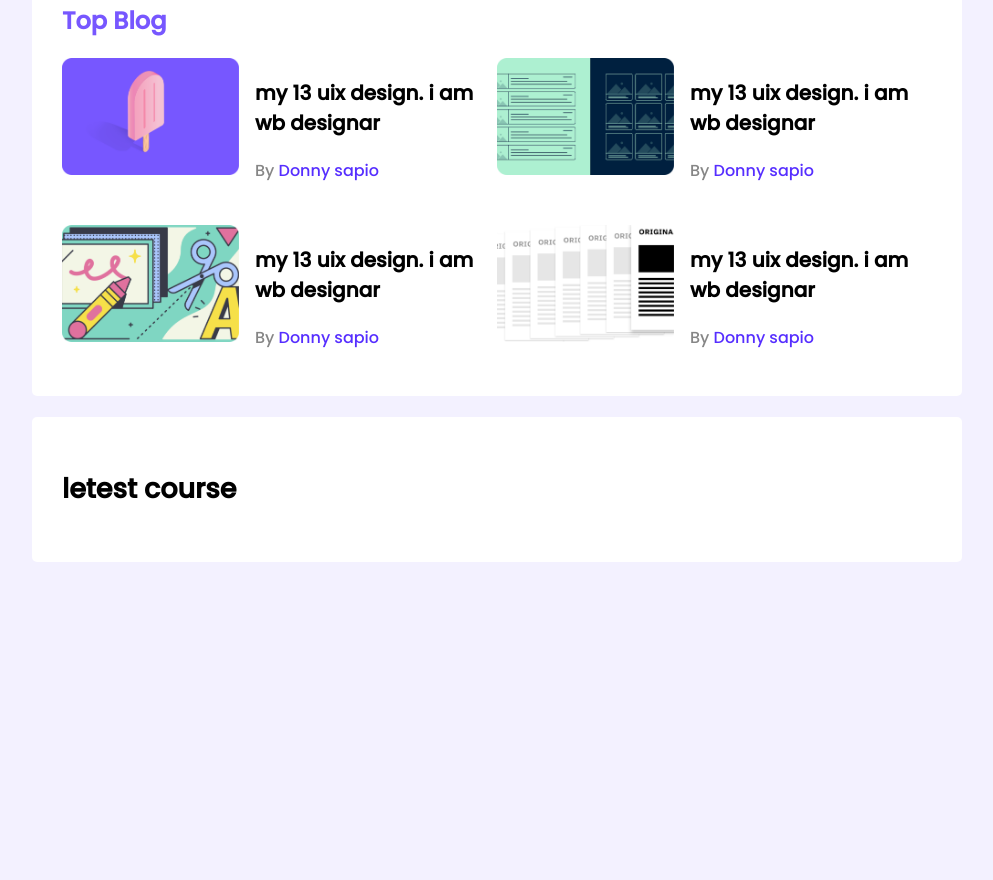
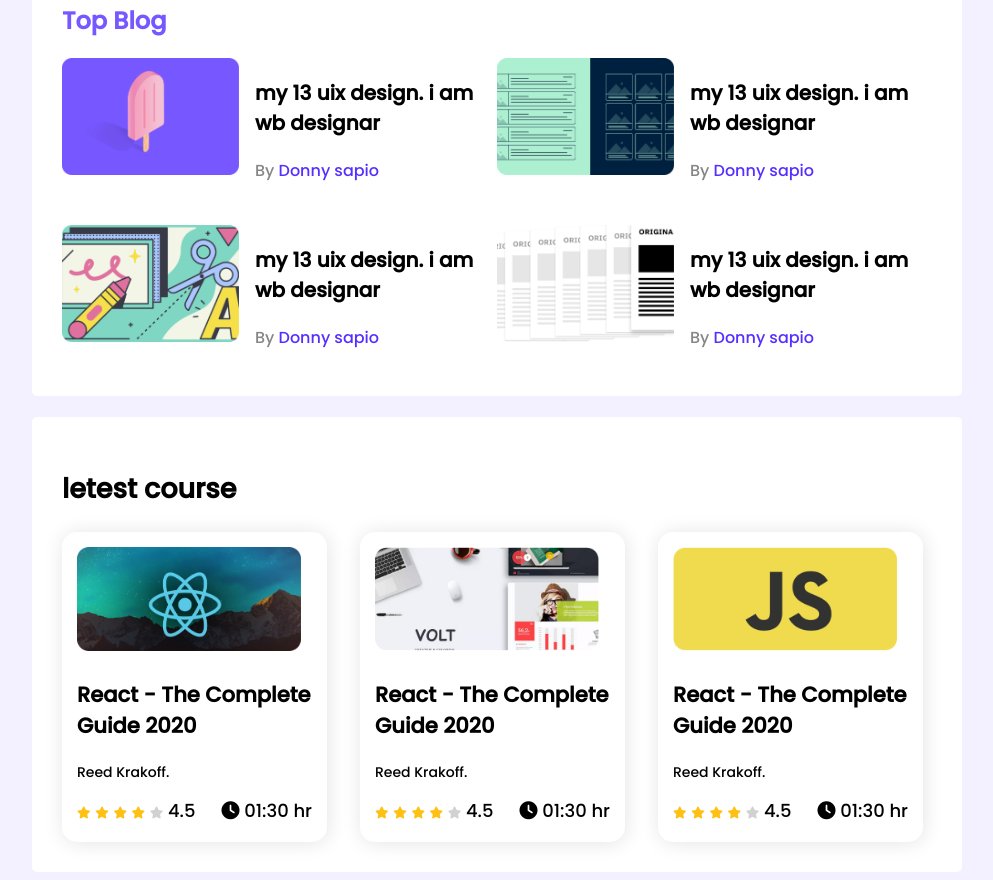
Before and after one commit to mdmoinulhasan2211/landing-page, a plain HTML site: page index.html in a window 1280 px wide. Shown: the part 350-1230 px from the top of the page, without its empty margins (143-1136 px from the left). Before the commit the page ends 920 px from the top, so only its background shows below. Drawn offline with Linux system fonts and the light colour scheme.

Commit message:
add  wewb site

```diff
--- a/css/style.css
+++ b/css/style.css
@@ -84,3 +84,45 @@ hr{
     grid-template-columns: repeat(2, 1fr);
     grid-row-gap: 26px;
 }
+
+
+/*-----------------/
+     course start
+/------------------*/
+.course-info{
+    display: flex;
+    align-items: center;
+    justify-content: space-between;
+}
+.course .course-bennar img{
+    width: 224px;
+    height: 104px;
+}
+.fa-star.filled{
+    color: #FFC014;
+}
+.fa-star.empty{
+  color: #D1D1D1;
+}
+.fa-star{
+    font-size: 12px;
+}
+.course-author{
+    font-size: 14px;
+}
+.courses{
+    display: grid;
+    grid-template-columns: repeat(3,1fr);
+    grid-column-gap: 24px;
+}
+.course{
+   box-shadow: 1px 1px 20px rgba(0, 0, 0, 0.11);
+
+
+   width:235px ;
+   height: 280px;
+    padding: 15px;
+
+
+   border-radius: 15px;
+}
--- a/index.html
+++ b/index.html
@@ -4,6 +4,9 @@
     <meta charset="UTF-8">
     <meta http-equiv="X-UA-Compatible" content="IE=edge">
     <meta name="viewport" content="width=device-width, initial-scale=1.0">
+    <!--------font awossaum-->
+    <script src="https://kit.fontawesome.com/51047e43e8.js" crossorigin="anonymous"></script>
+      <!--------stylesheat------>
     <link rel="stylesheet" href="css/style.css">
     <title>landing-page</title>
 </head>
@@ -109,6 +112,86 @@
 
 <section class="conteinar">
     <h2 class="titel">letest course</h2>
+    <div class="courses">
+    <div class="course">
+        <div class="course-bennar">
+            <img src="images/courses/course-1.png" alt="">
+            <div class="course-details">
+                <h3 class="course-titel">React - The Complete Guide 2020</h3>
+                <p class="course-author">Reed Krakoff.</p>
+                <div class="course-info">
+                <div>
+                     <i class="fas fa-star filled"></i>
+                     <i class="fas fa-star filled"></i>
+                     <i class="fas fa-star filled"></i>
+                     <i class="fas fa-star filled"></i>
+                     <i class="fas fa-star empty"></i>
+                     <span> 4.5</span>
+                </div>
+
+                <div class="course-duration">
+                    <i class="fas fa-clock"></i>
+                    01:30 hr
+                </div>
+               </div>
+
+            </div>
+        </div>
+
+    </div>
+    <div class="course">
+        <div class="course-bennar">
+            <img src="images/courses/course-2.png" alt="">
+            <div class="course-details">
+                <h3 class="course-titel">React - The Complete Guide 2020</h3>
+                <p class="course-author">Reed Krakoff.</p>
+                <div class="course-info">
+                <div>
+                     <i class="fas fa-star filled"></i>
+                     <i class="fas fa-star filled"></i>
+                     <i class="fas fa-star filled"></i>
+                     <i class="fas fa-star filled"></i>
+                     <i class="fas fa-star empty"></i>
+                     <span> 4.5</span>
+                </div>
+
+                <div class="course-duration">
+                    <i class="fas fa-clock"></i>
+                    01:30 hr
+                </div>
+               </div>
+
+            </div>
+        </div>
+
+    </div>
+    <div class="course">
+        <div class="course-bennar">
+            <img src="images/courses/course-3.png" alt="">
+            <div class="course-details">
+                <h3 class="course-titel">React - The Complete Guide 2020</h3>
+                <p class="course-author">Reed Krakoff.</p>
+                <div class="course-info">
+                <div>
+                     <i class="fas fa-star filled"></i>
+                     <i class="fas fa-star filled"></i>
+                     <i class="fas fa-star filled"></i>
+                     <i class="fas fa-star filled"></i>
+                     <i class="fas fa-star empty"></i>
+                     <span> 4.5</span>
+                </div>
+
+                <div class="course-duration">
+                    <i class="fas fa-clock"></i>
+                    01:30 hr
+                </div>
+               </div>
+
+            </div>
+        </div>
+
+    </div>
+</div>
 
 </section>
 </main>
```
